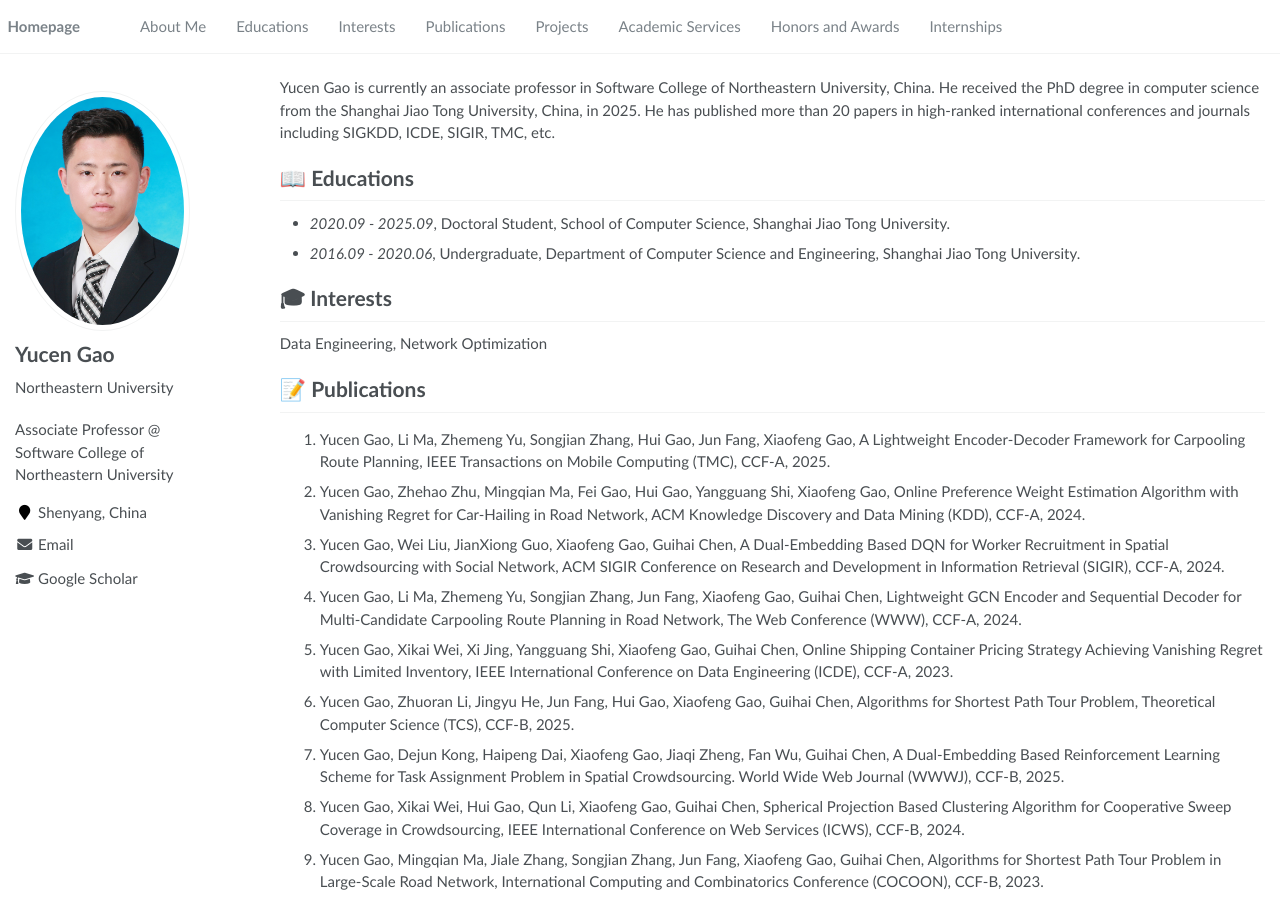
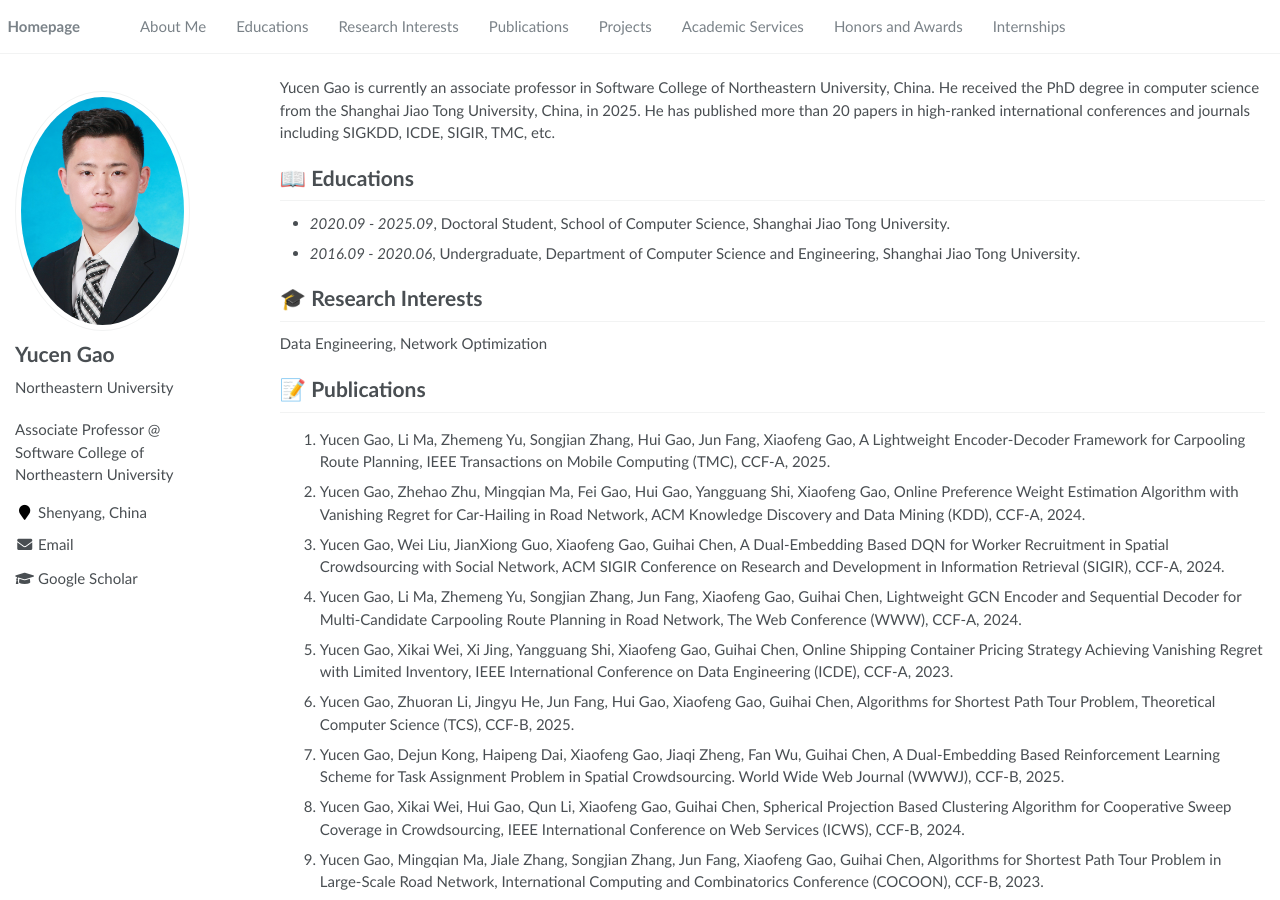
Before and after one commit to GaoYucen/GaoYucen.github.io, a Jekyll site: the page built from _pages/about.md, in a window 1280 px wide and 900 px high. Built offline with Jekyll 4.4.1, drawn with Linux system fonts in a browser that asks for light colours.

Commit message:
update interests

```diff
--- a/_data/navigation.yml
+++ b/_data/navigation.yml
@@ -6,8 +6,8 @@
   - title: "Educations"
     url: "/#-educations"
 
-  - title: "Interests"
-    url: "/#-interests"
+  - title: "Research Interests"
+    url: "/#-research-interests"
 
   - title: "Publications"
     url: "/#-publications"
--- a/_pages/about.md
+++ b/_pages/about.md
@@ -24,7 +24,7 @@
 - *2016.09 - 2020.06*, Undergraduate, Department of Computer Science and Engineering, Shanghai Jiao Tong University.
 
 
-# 🎓︎ Interests
+# 🎓 Research Interests
 Data Engineering, Network Optimization
 
 
```
